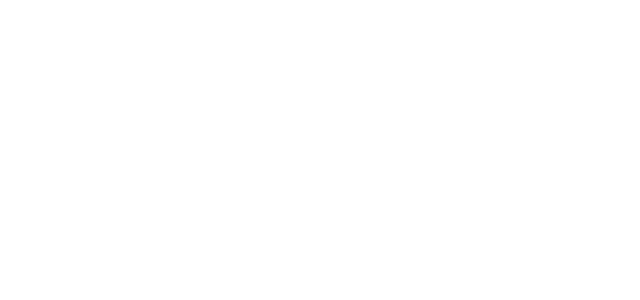
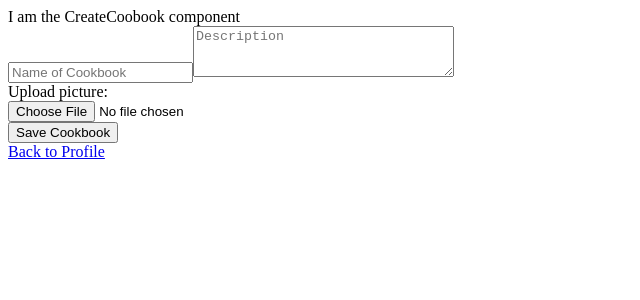
Before and after one commit to ShahinHemat/cookbook-app-front, a React (Create React App) app: page /createcookbook in a window 1280 px wide. Before the commit this address had no page. Shown: the top 300 px of the page, without its empty margins (0-640 px from the left). Built offline with nearby package versions, Linux system fonts and the light colour scheme; the HTML template or start-up script is replaced by a standard one.

Commit message:
Added functionality for adding a cookbook to database

```diff
--- a/src/App.js
+++ b/src/App.js
@@ -1,7 +1,10 @@
 import React from 'react';
 import { Routes, Route } from 'react-router-dom';
+
+// Components
 import { LandingPage } from './components/LandingPage';
 import { Profile } from './components/Profile';
+import { CreateCookbook } from './components/CreateCookbook';
 
 
 function App() {
@@ -9,8 +12,11 @@ function App() {
     <div>
 
       <Routes>
+
         <Route path="/" exact element={<LandingPage />} />
         <Route path="/profile" element={<Profile />} />
+        <Route path="/createcookbook" element={<CreateCookbook />} />
+
       </Routes>
 
     </div>
--- /dev/null
+++ b/src/components/CreateCookbook.js
@@ -0,0 +1,97 @@
+import React, { useState } from "react";
+import { Link } from "react-router-dom";
+
+// Look at "Set Remembrall" in Github
+
+export function CreateCookbook() {
+
+    // Handling States
+    const [cookbook_name, setCookbook_name] = useState('');
+    const handleCookbook_name = (e) => {
+        setCookbook_name(e.target.value);
+    };
+
+    const [description, setDescription] = useState('');
+    const handleDescription = (e) => {
+        setDescription(e.target.value);
+    };
+
+    const [picture, setPicture] = useState(null);
+    const handlePicture = (e) => {
+        setPicture(e.target.files[0]);
+    }
+
+    const handleSave = async(e) => {
+        e.preventDefault();
+        try {
+            const body = { cookbook_name, description, picture };
+            const response = await fetch("http://localhost:3333/cookbooks", {
+                method: "POST",
+                headers: { "Content-Type": "application/json" },
+                body: JSON.stringify(body)
+            });
+
+            console.log(response);
+
+        } catch (err) {
+            console.error(err.message);
+        }
+    };
+
+
+    return (
+        <>
+
+            <div>I am the CreateCoobook component</div>
+
+            <div className="cookbook-details">
+
+                <input
+                    type={'text'}
+                    placeholder='Name of Cookbook'
+                    onChange={handleCookbook_name}
+                    value={cookbook_name}
+                    minLength={'3'}
+                    maxLength={'50'}
+                />
+
+                <textarea
+                    placeholder="Description"
+                    maxLength={'200'}
+                    minLength={'3'}
+                    cols='30'
+                    rows='3'
+                    value={description}
+                    onChange={handleDescription}
+                />
+
+                <div>Upload picture:</div>
+                <input
+                    type='file'
+                    onChange={handlePicture}
+                    accept='image/*'
+                />
+
+                {picture && (
+                    <div>
+                        <h3>Preview:</h3>
+                        <img src={URL.createObjectURL(picture)} alt='Preview' style={{ maxHeight: '200px', maxWidth: '200px' }} />
+                    </div>
+                )}
+
+            </div>
+
+            <button
+                onClick={handleSave}
+            >
+                Save Cookbook
+            </button>
+
+            <div>
+                <Link to="/profile">Back to Profile</Link>
+            </div>
+
+
+        </>
+    )
+}
--- a/src/components/Profile.js
+++ b/src/components/Profile.js
@@ -1,10 +1,24 @@
 import React from "react"
+import { Link } from "react-router-dom"
 
 export function Profile() {
 
     return (
-        <div>
-            I am the Profile component. You will see me when you are logged in.
-        </div>
+        <>
+
+            <div>
+                I am the Profile component. You will see me when you are logged in.
+            </div>
+
+            <div>Logged in as: username</div>
+
+            <h3>My cookbooks</h3>
+            <div>List of cookbooks:</div>
+
+            <div>
+                <Link to="/createcookbook">New Cookbook</Link>
+            </div>
+
+        </>
     )
 }
```
